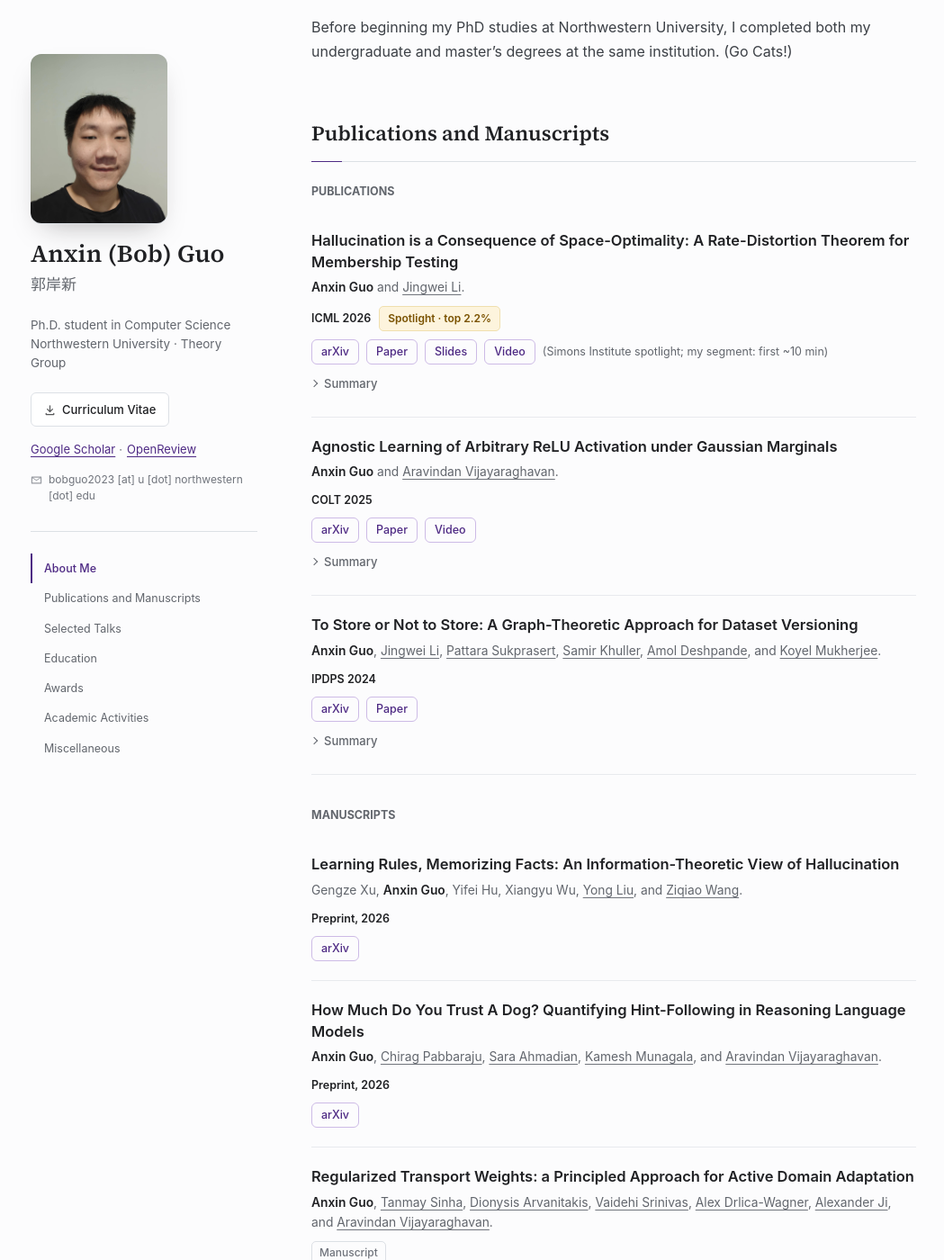
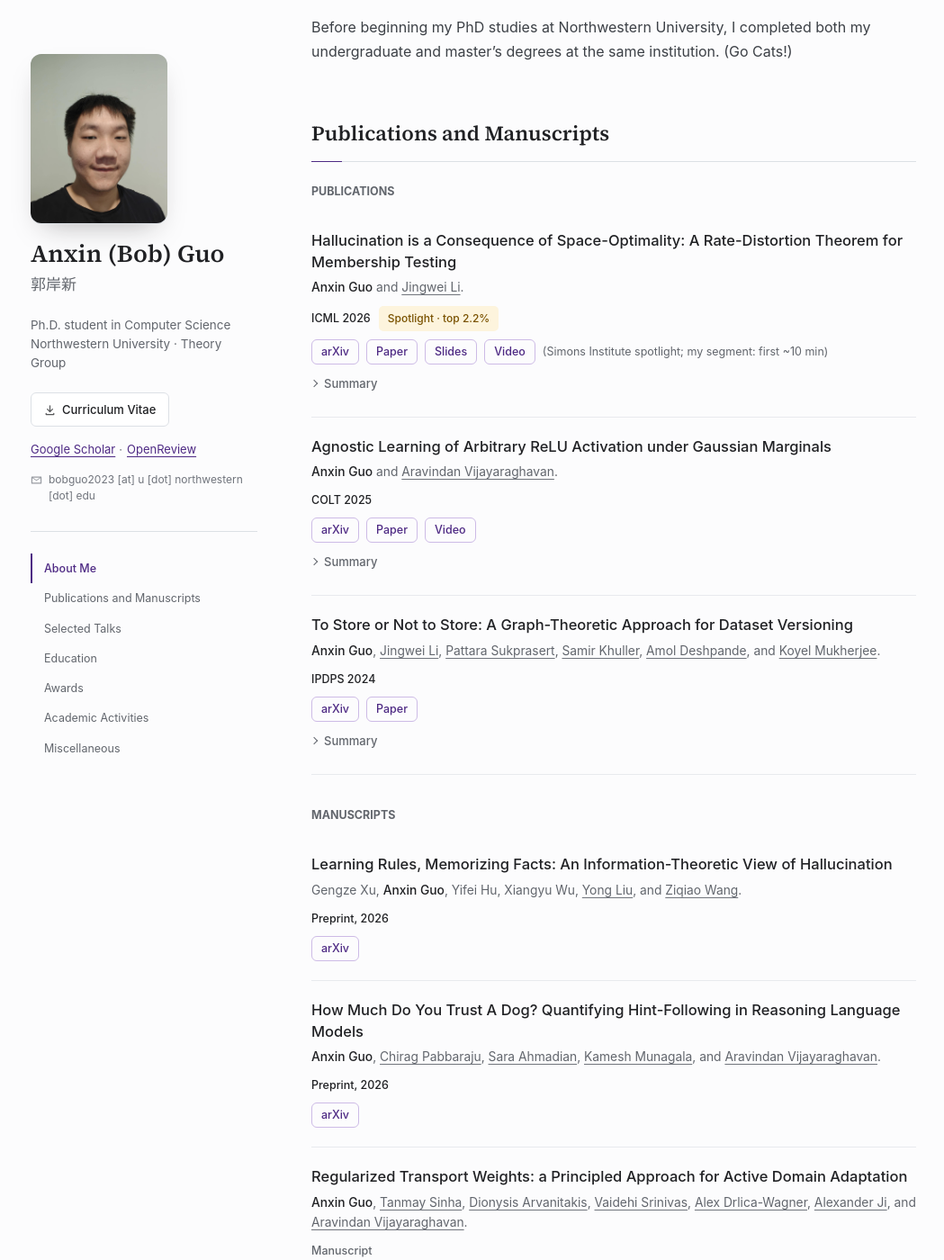
Before and after one commit to bobeatslollipop/bobeatslollipop.github.io, a Jekyll site: the page built from README.md, in a window 1280 px wide and 1400 px high, scrolled down 290 px. Shown: the whole window at 90% size, without its empty margins (106-1155 px from the left). Built offline with Jekyll 4.4.1, drawn with Linux system fonts in a browser that asks for light colours; our own code applies the rules of GitHub Pages for plain Markdown files.

Commit message:
Lighten homepage publication typography

```diff
--- a/assets/css/style.scss
+++ b/assets/css/style.scss
@@ -438,7 +438,7 @@ a:focus-visible {
   display: block;
   color: var(--ink);
   font-size: 16.5px;
-  font-weight: 620;
+  font-weight: 550;
   line-height: 1.42;
   letter-spacing: 0;
   transition: color 0.15s ease;
@@ -454,7 +454,7 @@ a:focus-visible {
 
 .paper-authors strong {
   color: var(--ink);
-  font-weight: 620;
+  font-weight: 550;
 }
 
 .paper-authors a {
@@ -479,28 +479,22 @@ a:focus-visible {
 .venue {
   color: var(--ink);
   font-size: 12.5px;
-  font-weight: 620;
+  font-weight: 500;
   letter-spacing: 0;
   white-space: nowrap;
 }
 
 .venue.is-draft {
-  padding: 2px 8px;
-  border: 1px solid var(--line);
-  border-radius: 5px;
-  color: var(--faint);
-  font-size: 12px;
-  font-weight: 550;
+  color: var(--muted);
 }
 
 .badge {
-  padding: 2.5px 9px;
-  border: 1px solid var(--gold-line);
+  padding: 3.5px 10px;
   border-radius: 5px;
   background: var(--gold-soft);
   color: var(--gold-ink);
   font-size: 12px;
-  font-weight: 620;
+  font-weight: 550;
   letter-spacing: 0;
 }
 
@@ -580,6 +574,10 @@ a:focus-visible {
   margin-top: 3px;
   color: var(--muted);
   font-size: 13.8px;
+}
+
+.entry-meta strong {
+  font-weight: 500;
 }
 
 /* --------------------------- misc details ------------------------- */
```
